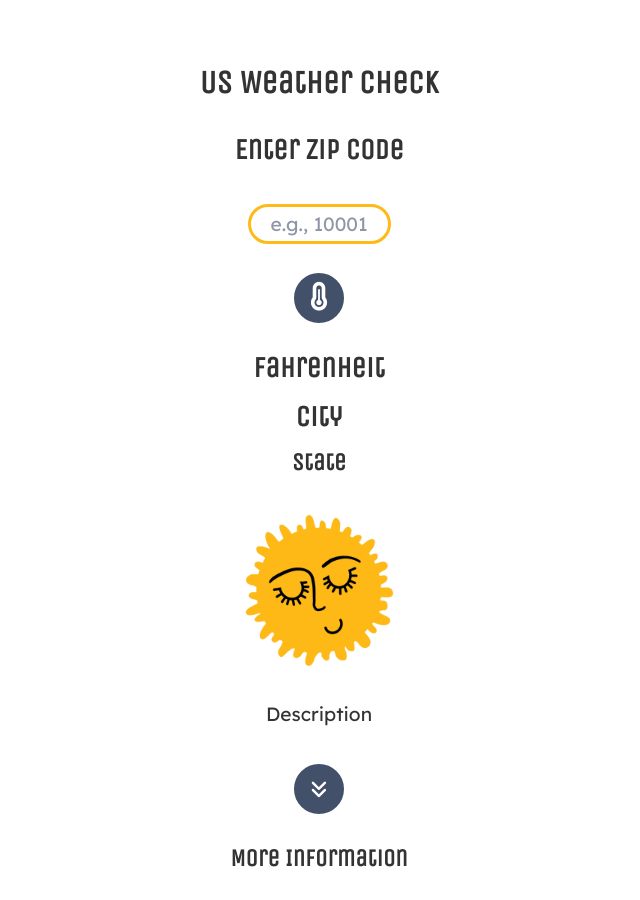
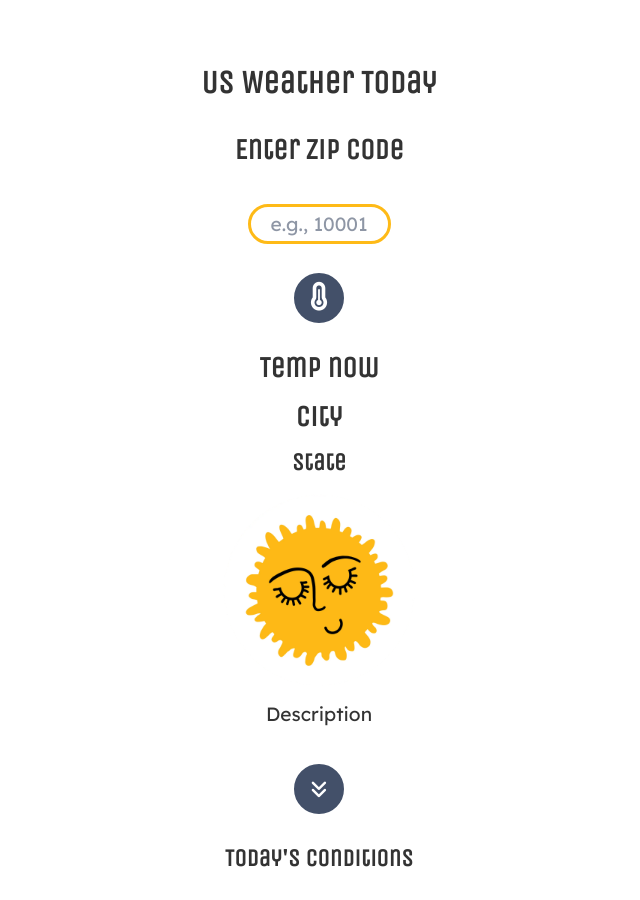
Before and after one commit to codercreative/open-api-project, a plain HTML site: page index.html in a window 1280 px wide. Shown: the top 900 px of the page, without its empty margins (321-961 px from the left). Drawn offline with nearby package versions, Linux system fonts and the light colour scheme.

Commit message:
improve app text clarity

```diff
--- a/index.html
+++ b/index.html
@@ -26,7 +26,7 @@
   <body>
     <main>
       <header>
-        <h1>US Weather Check</h1>
+        <h1>US Weather Today</h1>
         <h2>Enter zip code</h2>
       </header>
       <!-- Using form for accessibility and best practices -->
@@ -57,7 +57,7 @@
 
       <section class="city-temp-img-section">
         <div class="weather-data-wrapper">
-          <h2 id="temperature">Fahrenheit</h2>
+          <h2 id="temperature">Temp now</h2>
           <h2 id="city">City</h2>
           <h3 id="usa-state">State</h3>
         </div>
@@ -82,7 +82,7 @@
         >
           <i class="fa-solid fa-angles-down"></i>
         </button>
-        <h3>More Information</h3>
+        <h3>Today's Conditions</h3>
         <div class="more-info-wrapper">
           <div class="icon-text-wrapper">
             <i class="fa-solid fa-temperature-half"></i>
```
Also changed, not shown: 1 other file.
